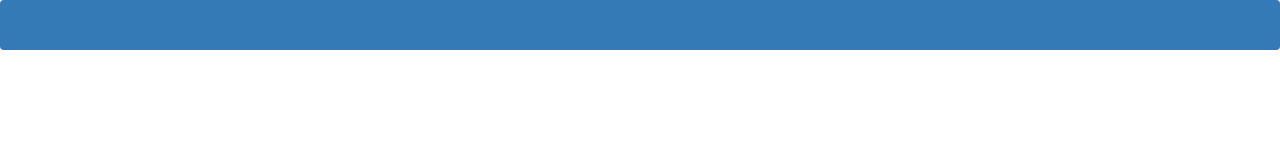
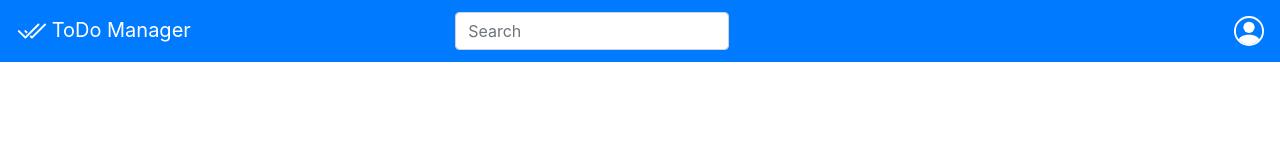
Before and after one commit to Ikromjon1998/Lab2-HTML-CSS, a plain HTML site: page index.html in a window 1280 px wide. Drawn offline with nearby package versions, Linux system fonts and the light colour scheme.

Commit message:
Navbar completed

```diff
--- a/index.html
+++ b/index.html
@@ -1,17 +1,42 @@
 <!DOCTYPE html>
 <html lang="en">
     <head>
-        <meta charset="UTF-8">
-        <meta http-equiv="X-UA-Compatible" content="IE=edge">
-        <meta name="viewport" content="width=device-width, initial-scale=1.0">
-        <title>Document</title>
+        <!-- Required meta tags -->
+        <meta charset="utf-8">
+        <meta name="viewport" content="width=device-width, initial-scale=1, shrink-to-fit=no">
+        <title>ToDo Manager</title>
 
         <!-- Bootstrap -->
-        <link rel="stylesheet" href="https://stackpath.bootstrapcdn.com/bootstrap/3.4.1/css/bootstrap.min.css" integrity="sha384-HSMxcRTRxnN+Bdg0JdbxYKrThecOKuH5zCYotlSAcp1+c8xmyTe9GYg1l9a69psu" crossorigin="anonymous">
+        <link rel="stylesheet" href="https://cdn.jsdelivr.net/npm/bootstrap@4.6.0/dist/css/bootstrap.min.css" integrity="sha384-B0vP5xmATw1+K9KRQjQERJvTumQW0nPEzvF6L/Z6nronJ3oUOFUFpCjEUQouq2+l" crossorigin="anonymous">
     </head>
     <body>
 
         <nav class="navbar navbar-dark bg-primary fixed-top">
+
+            <!-- Logo and title -->
+            <a class="navbar-brand" style="color: white;" href="index.html">
+                <svg class="bi bi-check-all" width="30" height="30" viewBox="0 0 16 16" fill="currentColor" xmlns="http://www.w3.org/2000/svg">
+                    <path fill-rule="evenodd" d="M12.354 3.646a.5.5 0 010 .708l-7 7a.5.5 0 01-.708 0l-3.5-3.5a.5.5 0 11.708-.708L5 10.293l6.646-6.647a.5.5 0 01.708 0z" clip-rule="evenodd"/>
+                    <path d="M6.25 8.043l-.896-.897a.5.5 0 10-.708.708l.897.896.707-.707zm1 2.414l.896.897a.5.5 0 00.708 0l7-7a.5.5 0 00-.708-.708L8.5 10.293l-.543-.543-.707.707z"/>
+                </svg>
+                ToDo Manager
+            </a>
+
+            <!-- Search-box -->
+            <form class="form-inline my-2 my-lg-0 mx-auto d-none d-sm-block" action="#" role="search" aria-label="Quick search">
+                <input class="form-control mr-sm-2" type="search" placeholder="Search" aria-label="Search query">
+            </form>
+
+            <!-- An icon representing the logged-in user -->
+            <div class="navbar-nav ml-md-auto">
+                <a class="nav-item nav-link active" href="#">
+                    <svg class="bi bi-people-circle" width="30" height="30" viewBox="0 0 16 16" fill="currentColor" xmlns="http://www.w3.org/2000/svg">
+                      <path d="M13.468 12.37C12.758 11.226 11.195 10 8 10s-4.757 1.225-5.468 2.37A6.987 6.987 0 008 15a6.987 6.987 0 005.468-2.63z"/>
+                      <path fill-rule="evenodd" d="M8 9a3 3 0 100-6 3 3 0 000 6z" clip-rule="evenodd"/>
+                      <path fill-rule="evenodd" d="M8 1a7 7 0 100 14A7 7 0 008 1zM0 8a8 8 0 1116 0A8 8 0 010 8z" clip-rule="evenodd"/>
+                    </svg>
+                  </a>
+            </div>
 
         </nav>
 
```
